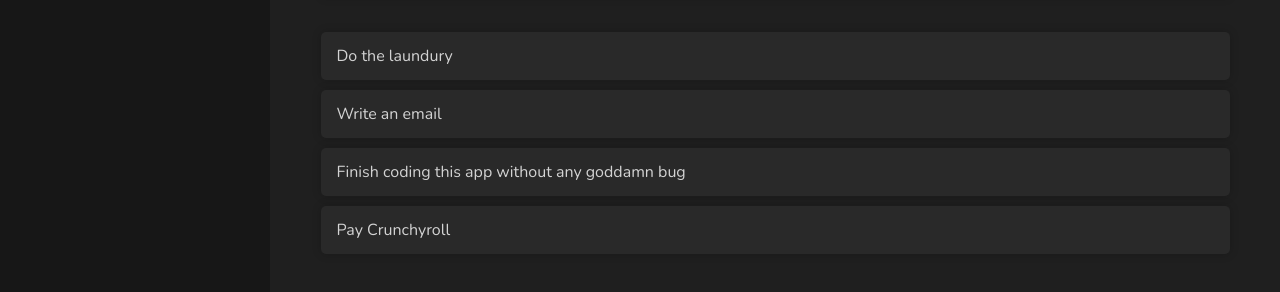
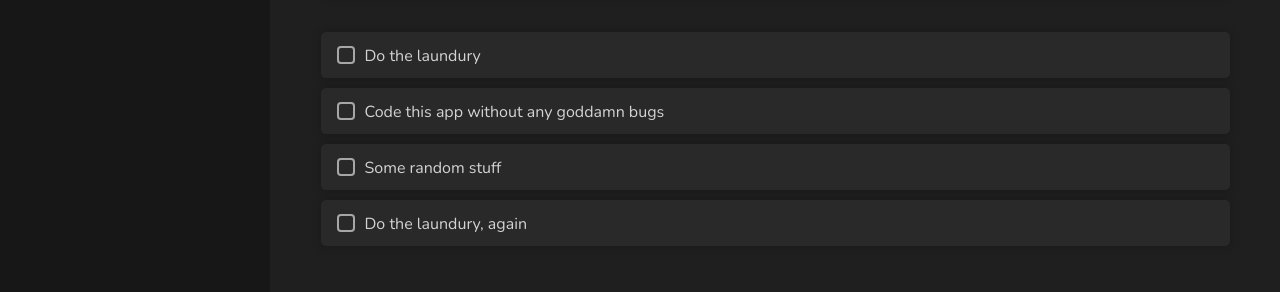
Before and after one commit to Grandpa-Mining/ReminderApp, an Electron app: page mainWindow.html in a window 1280 px wide. Shown: the part 238-530 px from the top of the page. Drawn offline with nearby package versions, Linux system fonts and the light colour scheme.

Commit message:
Checkboxes
Added custom checkboxes(not functioning atm)

```diff
--- /dev/null
+++ b/checkboxes.css
@@ -0,0 +1,18 @@
+input[type=checkbox] {
+    visibility: hidden;
+    position: absolute;
+}
+.actual_checkbox {
+    background: transparent;
+    border: solid 2px #a7a7a7;
+    box-sizing: border-box;
+    position: relative;
+    display: inline-block;
+    width: 18px;
+    height: 18px;
+    margin: -2px 0px 0px 0px;
+    border-radius: 4px;
+}
+input:checked + label {
+    background:#909090;
+}
--- a/mainWindow.css
+++ b/mainWindow.css
@@ -73,6 +73,17 @@ body{
     position: absolute;
     left: 270px;
     display: none;
+}
+input.check_reminder {
+    height: 18px;
+    width: 18px;
+    padding: 0px;
+    margin: 0px;
+}
+.reminders p {
+    display: inline-block;
+    position: absolute;
+    margin-left: 10px;
 }
 
 /*main task window (daily)*/
@@ -161,6 +172,7 @@ button#addReminder:hover{
     border-radius: 5px;
     box-shadow: 0px 0px 10px 0px #00000033;
     font-family: 'Nunito';
+    height: 14px;
     /*animation: drop 0.5s ease forwards;*/
 }
 /*Add Item popup*/
--- a/mainWindow.html
+++ b/mainWindow.html
@@ -8,6 +8,7 @@
     <link rel="stylesheet" href="mainWindow.css" type="text/css">
     <link rel="stylesheet" href="sidebar.css" type="text/css">
     <link rel="stylesheet" href="reset.css" type="text/css">
+    <link rel="stylesheet" href="checkboxes.css" type="text/css">
     <title>To-Do List</title>
     <!--REMINDER: we need a creative name for our app-->
 </head>
@@ -157,18 +158,30 @@
                         </form>
                     </div>
                 </li>
-                <li>Do the laundury</li>
-                <li>Write an email</li>
-                <li>Finish coding this app without any goddamn bug</li>
-                <li>Pay Crunchyroll</li>
+                <li><input type="checkbox" id="1">
+                    <label for="1" class="actual_checkbox"></label>
+                    <p>Do the laundury</p>
+                </li>
+                <li><input type="checkbox" id="2">
+                    <label for="2" class="actual_checkbox"></label>
+                    <p>Code this app without any goddamn bugs</p>
+                </li>
+                <li><input type="checkbox" id="3">
+                    <label for="3" class="actual_checkbox"></label>
+                    <p>Some random stuff</p>
+                </li>
+                <li><input type="checkbox" id="4">
+                    <label for="4" class="actual_checkbox"></label>
+                    <p>Do the laundury, again</p>
+                </li>
             </ul>
         </div>
     </div>
 
-    <div id="content">
+    <div id="content" data-display-content>
         <div id="top-bar-list">
             <img class="coversheet" src="img/coverImages/sunset.png" alt="material styled sunset coversheet">
-            <h1 class="title">LIST_NAME</h1>
+            <h1 class="title" data-list-title>LIST_NAME</h1>
             <button id="addReminder">+</button>
             <button id='deleteList' data-delete-list><svg xmlns="http://www.w3.org/2000/svg" x="0px" y="0px" width="34" height="34"
                     viewBox="0 0 172 172" style=" fill:#000000;">
@@ -231,10 +244,22 @@
                         </form>
                     </div>
                 </li>
-                <li>Do the laundury</li>
-                <li>Write an email</li>
-                <li>Finish coding this app without any goddamn bug</li>
-                <li>Pay Crunchyroll</li>
+                <li><input type="checkbox" id="1s">
+                    <label for="1s" class="actual_checkbox"></label>
+                    <p>Reminder 1</p>
+                </li>
+                <li><input type="checkbox" id="2s">
+                    <label for="2s" class="actual_checkbox"></label>
+                    <p>Reminder 2</p>
+                </li>
+                <li><input type="checkbox" id="3s">
+                    <label for="3s" class="actual_checkbox"></label>
+                    <p>Reminder 3</p>
+                </li>
+                <li><input type="checkbox" id="4s">
+                    <label for="4s" class="actual_checkbox"></label>
+                    <p>Reminder 4</p>
+                </li>
             </ul>
         </div>
     </div>
```
Also changed, not shown: mainHtmlScript.js (+0 -7 lines).
